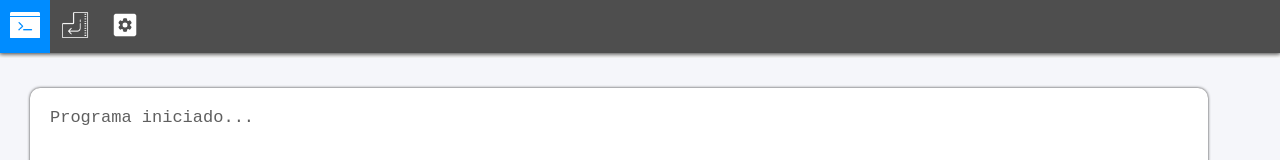
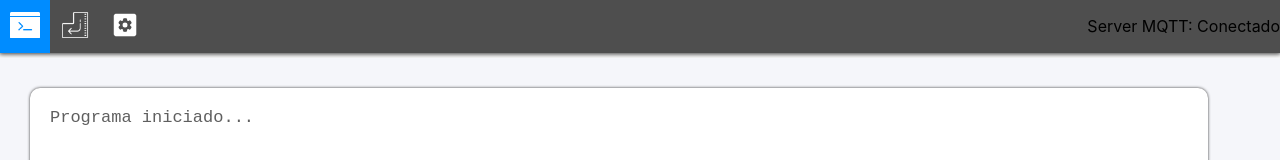
Before and after one commit to leonardopn/MQTT.JS-Auto-Exec, a React (Create React App) app: page / in a window 1280 px wide. Shown: the top 160 px of the page. Built offline with nearby package versions, Linux system fonts and the light colour scheme.

Commit message:
adição do status do servidor mqtt ao navbar e seu dado na store

```diff
--- a/src/backend/config/mqttClient.js
+++ b/src/backend/config/mqttClient.js
@@ -23,6 +23,7 @@ function getMQTTConnection(params) {
     const client = mqtt.connect(params.host, { username: params.user, password: params.pass, keepalive: 5, reconnectPeriod: 1000, connectTimeout: 5000 });
     async function subscribeTopic() {
         io.sockets.emit("LOG_TERMINAL", `Conexão ao servidor: ${params.host} feita com sucesso!`);
+        io.sockets.emit("STATUS_MQTT", true);
         try {
             client.subscribe("/devices/pc_gamer");
         } catch (e) {
@@ -31,6 +32,7 @@ function getMQTTConnection(params) {
     }
 
     async function errorConnect(error) {
+        io.sockets.emit("STATUS_MQTT", false);
         io.sockets.emit("LOG_TERMINAL", "ERRO - " + error.message);
     }
 
@@ -39,6 +41,7 @@ function getMQTTConnection(params) {
     }
 
     async function offLine() {
+        io.sockets.emit("STATUS_MQTT", false);
         io.sockets.emit("LOG_TERMINAL", `Conexão com o servidor MQTT foi perdida.`);
     }
 
--- a/src/frontend/components/navBar/NavBar.jsx
+++ b/src/frontend/components/navBar/NavBar.jsx
@@ -5,7 +5,8 @@ import iconEnterKeyWhite from "../../img/enter_key_white_100.png"
 import iconConfigWhite from "../../img/config_white_100.png"
 import Terminal from "../terminal/Terminal"
 import Config from "../configComponent/Config"
-import Commands from "../commands/Commands"
+import Commands from "../commands/Commands";
+import StatusMQTT from "../statusMqtt/StatusMQTT"
 import { connect } from "react-redux";
 import { updateView } from "../../store/actions/views"
 
@@ -43,12 +44,15 @@ const NavBar = props => {
             <table className="tableNavbar">
                 <tbody>
                     <tr>
-                        <td> <button id="buttonActive" onClick={e => changeButtonDefault({event: e, option: "TERMINAL"})}><img src={iconConsoleWhite} className="icon" alt="Console_icon"></img></button></td>
-                        <td> <button id="buttonNormal" onClick={e => changeButtonDefault({event: e, option: "COMMANDS"})}><img src={iconEnterKeyWhite} className="icon" alt="Enter_key_icon"></img></button></td>
-                        <td> <button id="buttonNormal" onClick={e => changeButtonDefault({event: e, option: "CONFIG"})}><img src={iconConfigWhite} className="icon" alt="Config_icon"></img></button></td>
+                        <td> <button id="buttonActive" onClick={e => changeButtonDefault({ event: e, option: "TERMINAL" })}><img src={iconConsoleWhite} className="icon" alt="Console_icon"></img></button></td>
+                        <td> <button id="buttonNormal" onClick={e => changeButtonDefault({ event: e, option: "COMMANDS" })}><img src={iconEnterKeyWhite} className="icon" alt="Enter_key_icon"></img></button></td>
+                        <td> <button id="buttonNormal" onClick={e => changeButtonDefault({ event: e, option: "CONFIG" })}><img src={iconConfigWhite} className="icon" alt="Config_icon"></img></button></td>
                     </tr>
                 </tbody>
             </table>
+            <div id="statusMQTT">
+                <StatusMQTT></StatusMQTT>
+            </div>
         </div>
     )
 }
--- a/src/frontend/components/navBar/navbar.css
+++ b/src/frontend/components/navBar/navbar.css
@@ -1,4 +1,5 @@
 .navbar {
+    display         : flex;
     background-color  : #4E4E4E;
     -webkit-box-shadow: 0px 0px 5px 1px rgba(50, 50, 50, 1);
     -moz-box-shadow   : 0px 0px 5px 1px rgba(50, 50, 50, 1);
@@ -36,3 +37,12 @@
 .tableNavbar #buttonActive {
     background-color: rgb(0, 140, 255);
 }
+
+#statusMQTT {
+    flex:1;
+    float: right
+}
+
+#statusMQTT p{
+    float: right
+}
--- /dev/null
+++ b/src/frontend/components/statusMqtt/StatusMQTT.jsx
@@ -0,0 +1,20 @@
+import React from "react";
+import { connect } from "react-redux"
+
+const StatusMqtt = props => {
+    function trataStatus(status) {
+        return status ? "Conectado" : "Desconectado";
+    }
+
+    return (
+        <p>Server MQTT: {trataStatus(props.status)}</p>
+    );
+}
+
+const mapStateToProps = state => {
+    return {
+        status: state.mqtt.status
+    }
+}
+
+export default connect(mapStateToProps)(StatusMqtt);
--- a/src/frontend/scripts/socketClient.js
+++ b/src/frontend/scripts/socketClient.js
@@ -1,5 +1,7 @@
 import socketIOClient from "socket.io-client";
-import { setLog } from "../../backend/utils/LogUtils"
+import { setLog } from "../../backend/utils/LogUtils";
+import store from "../../index";
+import { updateStatusMQTT } from "../store/actions/mqtt.action";
 const ENDPOINT = "http://localhost:8889";
 
 const socket = socketIOClient(ENDPOINT);
@@ -8,4 +10,8 @@ socket.on("LOG_TERMINAL", data => {
     setLog(data)
 });
 
+socket.on("STATUS_MQTT", data => {
+    store.dispatch(updateStatusMQTT(data));
+});
+
 export default socket;
--- /dev/null
+++ b/src/frontend/store/actions/mqtt.action.js
@@ -0,0 +1,8 @@
+import types from "./types"
+
+export function updateStatusMQTT(status) {
+    return {
+        type: types.UPDATE_STATUS_MQTT,
+        payload: status
+    }
+}
--- a/src/frontend/store/actions/types.js
+++ b/src/frontend/store/actions/types.js
@@ -7,6 +7,7 @@ const types = {
     UPDATE_PASS_CONFIG: "UPDATE_PASS_CONFIG",
     UPDATE_TOPIC_CONFIG: "UPDATE_TOPIC_CONFIG",
     UPDATE_STARTUP_CONFIG: "UPDATE_STARTUP_CONFIG",
+    UPDATE_STATUS_MQTT: "UPDATE_STATUS_MQTT",
     RESET_CONFIG: "RESET_CONFIG",
     SET_VIEW: "SET_VIEW",
     UPDATE_TEXT_TEXTAREA: "UPDATE_TEXT_TEXTAREA",
--- /dev/null
+++ b/src/frontend/store/reducers/mqtt.reducer.js
@@ -0,0 +1,17 @@
+import types from "../actions/types"
+
+const initialState = {
+    status: true
+}
+
+export default function mqttReducer(state = initialState, action) {
+    switch (action.type) {
+        case types.UPDATE_STATUS_MQTT:
+            return {
+                ...state,
+                status: action.payload
+            };
+        default:
+            return state;
+    }
+}
--- a/src/frontend/store/storeConfig.js
+++ b/src/frontend/store/storeConfig.js
@@ -3,12 +3,14 @@ import configsReducer from "./reducers/configsReducer"
 import viewReducer from "./reducers/viewReducer"
 import terminalReducer from "./reducers/terminalReducer"
 import commandsReducer from "./reducers/commandsReducer"
+import mqttReducer from "./reducers/mqtt.reducer"
 
 const reducers = combineReducers({
     configs: configsReducer,
     view: viewReducer,
     terminal: terminalReducer,
     commands: commandsReducer,
+    mqtt: mqttReducer
 })
 
 function storeConfig() {
```
Also changed, not shown: src/frontend/store/actions/numeros.js (deleted, +0 -13 lines).
